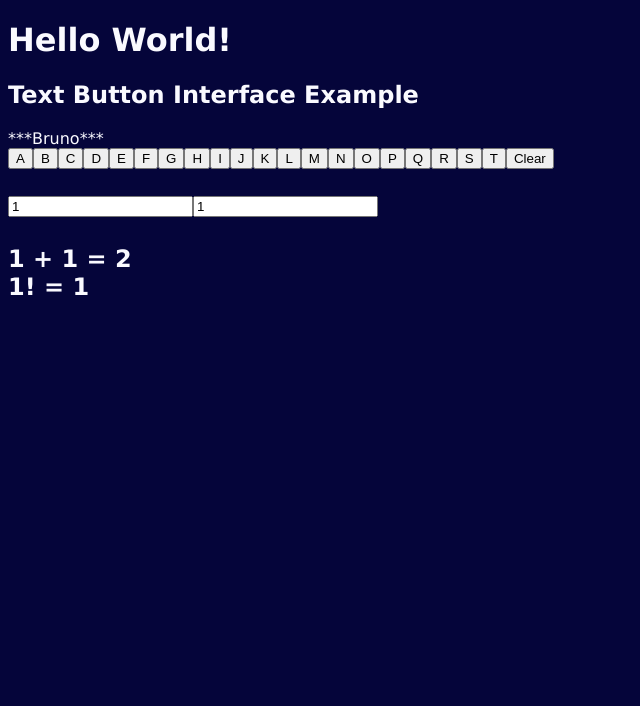
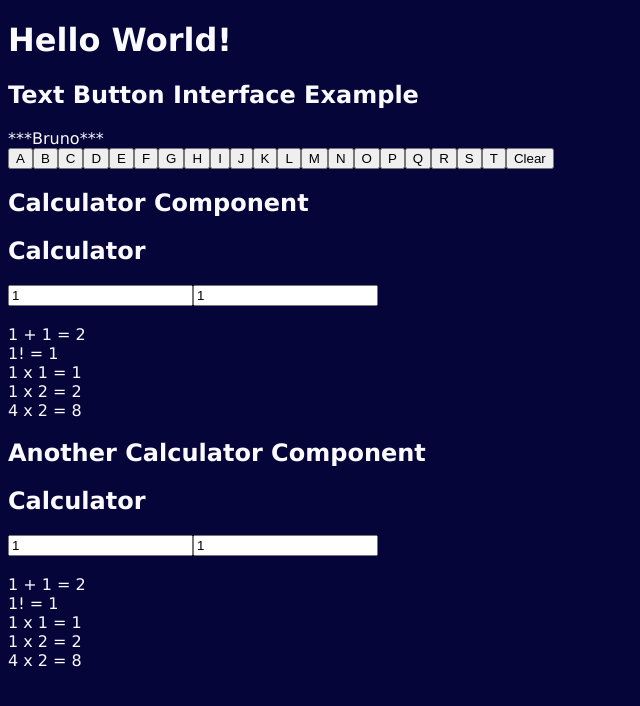
Before and after one commit to Aarav4258/build, a React (Vite) app: page / in a window 1280 px wide. Shown: the top 706 px of the page, without its empty margins (0-640 px from the left). Built offline with nearby package versions, Linux system fonts and the light colour scheme.

Commit message:
Calculator Example

```diff
--- a/src/App.tsx
+++ b/src/App.tsx
@@ -8,9 +8,10 @@ const App = () => {
       <h1>Hello World!</h1>
       <h2>Text Button Interface Example</h2>
       <TextButtonInterface />
-      <h2>
+      <h2>Calculator Component </h2>
         <Calculator/>
-      </h2>
+      <h2>Another Calculator Component</h2>
+      <Calculator/>
     </main>
   )
 }
--- a/src/Calculator.tsx
+++ b/src/Calculator.tsx
@@ -1,6 +1,7 @@
 import { useState } from "react"
 
-const add = (a, b) => a + b;
+const add = (a: number, b: number) => a + b;
+
 const factorial = (a: number) => {
     let result = a;
     while (a > 1) {
@@ -9,6 +10,9 @@ const factorial = (a: number) => {
     }
     return result;
 }
+
+const multiply = (a: number, b: number) => a * b;
+
 export const Calculator = () => {
 
     let [n1, setN1] = useState(1);
@@ -16,6 +20,7 @@ export const Calculator = () => {
 
     return (
         <div>
+            <h2>Calculator</h2>
             <div>
                 <input value={n1} onChange={(e) => setN1(Number(e.target.value))} type="number" />
                 <input value={n2} onChange={(e) => setN2(Number(e.target.value))} type="number" />
@@ -23,7 +28,9 @@ export const Calculator = () => {
             <div>
                 <br />{n1} + {n2} = {add(n1, n2)}
                 <br />{n1}! = {factorial(n1)}
-
+                <br />{n1} x {n2} = {multiply(n1, n2)}
+                <br />{n1} x 2 = {multiply(n1, 2)}
+                <br />4 x 2 = {multiply(4,2)}
             </div>
         </div>
     )
```
